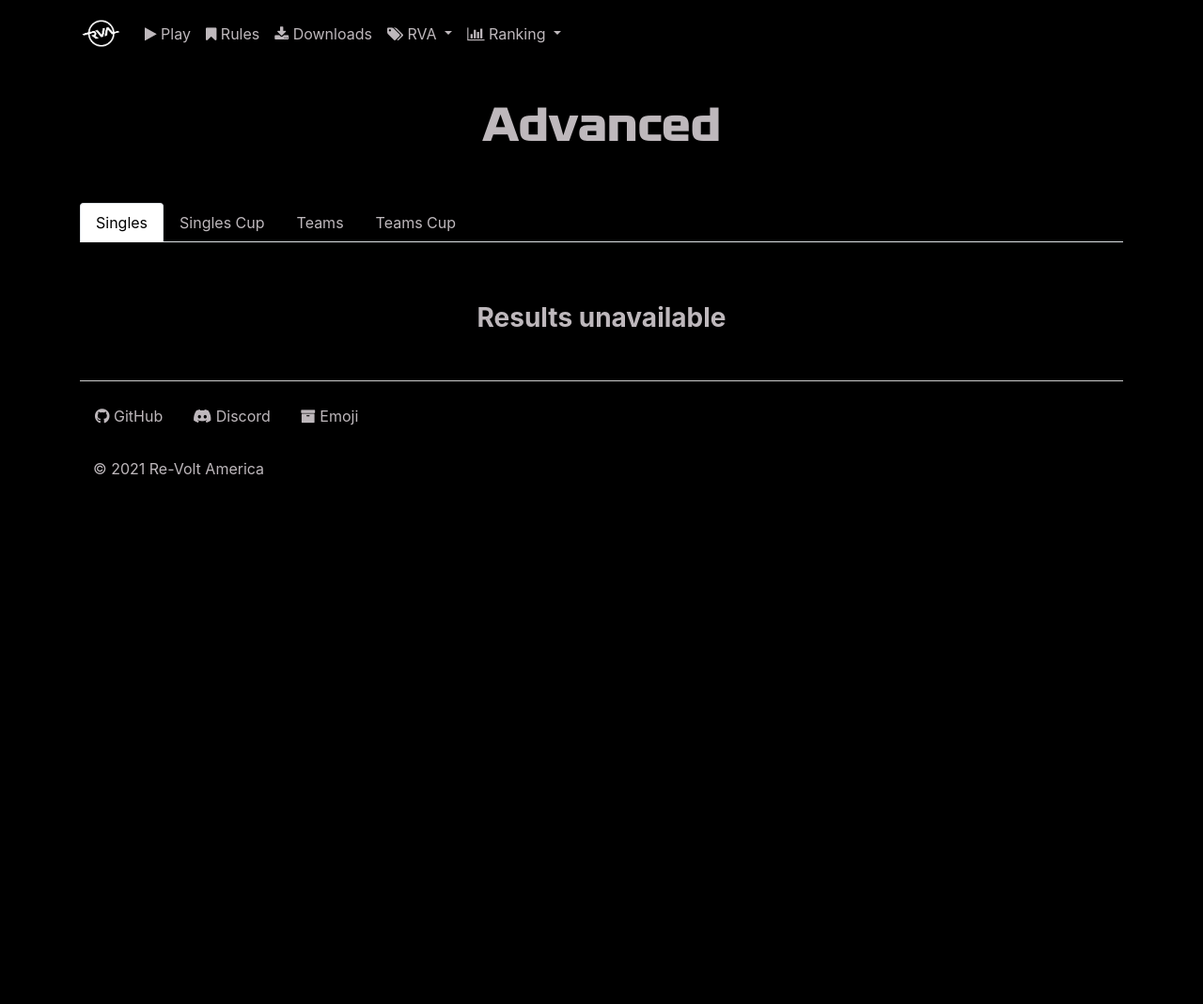
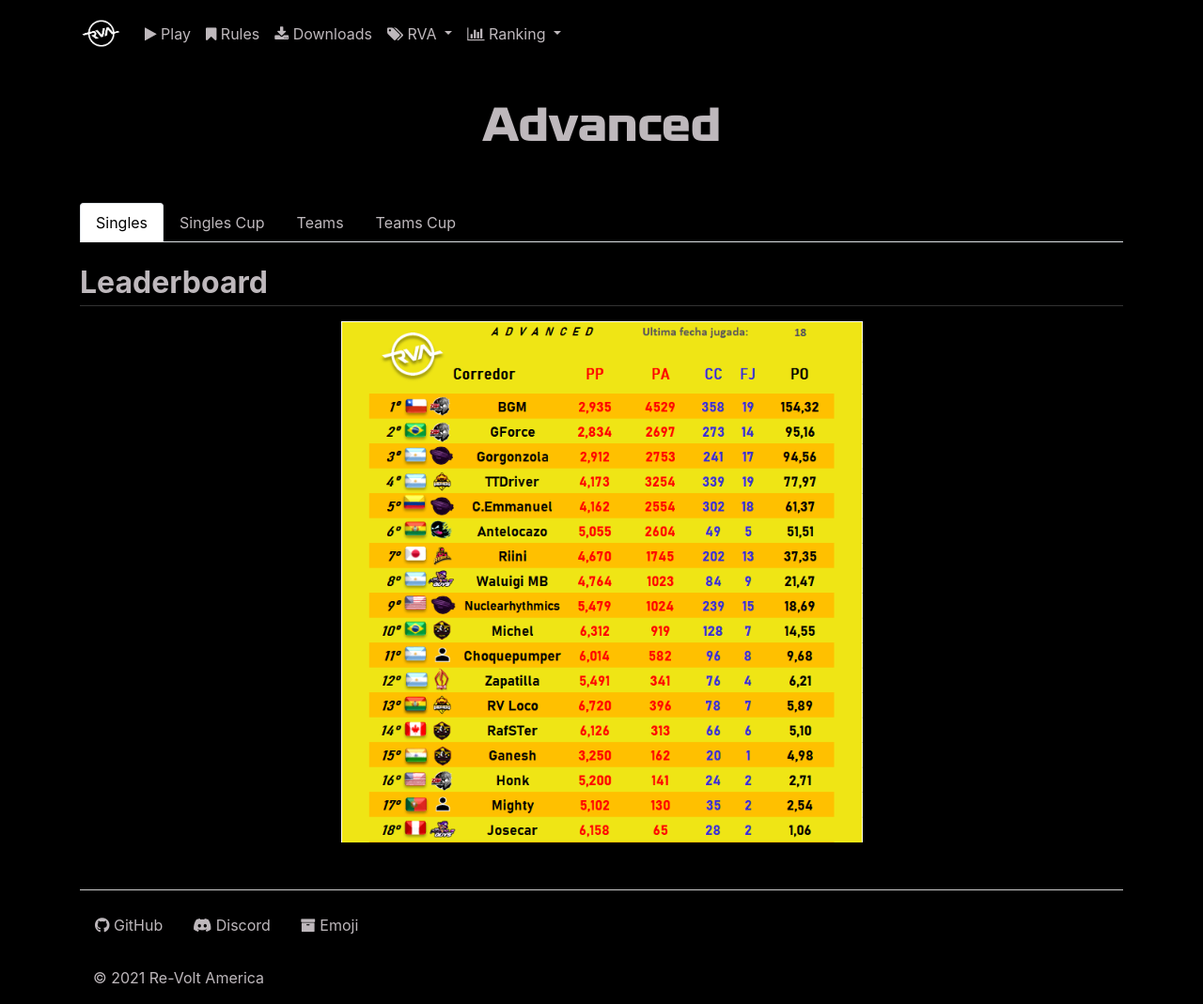
Before and after one commit to Re-Volt-America/Website, a Jekyll site: the page built from seasons/2020-2021/advanced.html, in a window 1280 px wide. Shown: the whole page at 94% size. Built offline with Jekyll 4.4.1, drawn with Linux system fonts in a browser that asks for light colours; nearby versions of some CDN libraries; emoji names are drawn with the system emoji font; before the commit the page ends 900 px from its top, so only the background shows below that.

Commit message:
Finish off Advanceds for the 2020-2021 season

```diff
--- a/_includes/2020-2021/advanced/singles-tm.md
+++ b/_includes/2020-2021/advanced/singles-tm.md
@@ -1,4 +1,45 @@
-<br/>
+<h2 style="margin-bottom: -0.7rem;"><b>Grand Turismo Cup</b> :1st_place_medal: 2400 :2nd_place_medal: 1800 :3rd_place_medal: 1200</h2>
+<hr class="hr-light"/>
+
+#### :construction: <u><b>PRE-RACE CONDITIONS</b></u>
+
+:game_die: Cars will be randomly selected by the game. Category-restricted.
+
+:man_pilot: Los 12 mejor posicionados del ranking.
+
+:arrows_clockwise: 10 #circuitos-rva seleccionados aleatoriamente.
+
+:checkered_flag: 2 vueltas por pista.
+
+:zap: Potenciadores DESACTIVADOS.
+
+:game_die: Una vez llegado el primer corredor, los demás corredores tendrán un límite de 10 segundos para llegar a
+la meta, de lo contrario no recibirán puntos. Los 8 corredores con mejor PA accederán a la fase final.
+
+<hr class="hr-light"/>
+
+#### :construction: <u><b>FINAL PHASE</b></u>
+
+:man_pilot: Qualified racers from the previous phase.
+
+:arrows_clockwise: Indefinite amount of #circuitos-rva.
+
+:checkered_flag: 3 laps per race.
+
+:zap: Pick-ups OFF.
+
+:game_die: Once a player reaches the finish line, the rest of the racers will have 12 seconds to finish the race.
+Players that don't finish under that treshold will be eliminated. If no racers are eliminated, the timelimit will be
+reduced by 2 seconds. The last player standing wins the cup.
+
+<h2 style="margin-bottom: -0.7rem;">:trophy: <b>RESULTS</b></h2>
+<hr class="hr-light"/>
+
 <div align="center">
-        <h3><b>Results unavailable</b></h3>
+    <img src="{{ site.url }}/assets/img/2020-2021/classes/advanced/grand-turismo-cup-final-results-1.png" style="height: 40%; width: 60%;" alt=""/>
+    <br/><br/>
+    <img src="{{ site.url }}/assets/img/2020-2021/classes/advanced/grand-turismo-cup-final-results-2.png" style="height: 40%; width: 60%;" alt=""/>
+    <br/><br/>
+    <img src="{{ site.url }}/assets/img/2020-2021/classes/advanced/grand-turismo-cup-final-results.png" style="height: 50%; width: 50%;" alt=""/>
+    <br/><br/>
 </div>
--- a/_includes/2020-2021/advanced/singles.md
+++ b/_includes/2020-2021/advanced/singles.md
@@ -1,4 +1,6 @@
-<br/>
+<h2 style="margin-bottom: -0.7rem;"><b>Leaderboard</b></h2>
+<hr class="hr-light"/>
+
 <div align="center">
-        <h3><b>Results unavailable</b></h3>
+    <img src="{{ site.url }}/assets/img/2020-2021/classes/advanced/singles-leaderboard.png" style="height: 50%; width: 50%;" alt=""/>
 </div>
--- a/_includes/2020-2021/advanced/teams-tm.md
+++ b/_includes/2020-2021/advanced/teams-tm.md
@@ -1,4 +1,29 @@
-<br/>
+<h2 style="margin-bottom: -0.7rem;"><b>Bomb Cup</b> :1st_place_medal: 1500 :2nd_place_medal: 800 :3rd_place_medal: 400</h2>
+<hr class="hr-light"/>
+
+#### :construction: <u><b>SINGLE PHASE</b></u>
+
+:man_pilot: Best 4 teams of the current leaderboard
+
+:arrows_clockwise: Random #circuitos-rva.
+
+:checkered_flag: No lap limit.
+
+:alarm_clock: 3-minute timer.
+
+:zap: Pickups ENABLED.
+
+:game_die: All 4 teams will race altogether. The last place gets eliminated
+once the timer runs out. Then, the players head to the next track. The surviving
+team wins the competition. All eliminated players can stay and help their fellow
+teammates, but they first have to change their names and leave the team's acronym accordingly (ZPL, ZAP, WAR, etc).
+
+<h2 style="margin-bottom: -0.7rem;">:trophy: <b>RESULTS</b></h2>
+<hr class="hr-light"/>
+
 <div align="center">
-        <h3><b>Results unavailable</b></h3>
+    <img src="{{ site.url }}/assets/img/2020-2021/classes/advanced/teams-tm-leaderboard.png" style="height: 40%; width: 60%;" alt=""/>
+    <br/><br/>
+    <img src="{{ site.url }}/assets/img/2020-2021/classes/advanced/teams-tm-final-podium.png" style="height: 40%; width: 60%;" alt=""/>
+    <br/><br/>
 </div>
--- a/_includes/2020-2021/advanced/teams.md
+++ b/_includes/2020-2021/advanced/teams.md
@@ -1,4 +1,6 @@
-<br/>
+<h2 style="margin-bottom: -0.7rem;"><b>Leaderboard</b></h2>
+<hr class="hr-light"/>
+
 <div align="center">
-        <h3><b>Results unavailable</b></h3>
+    <img src="{{ site.url }}/assets/img/2020-2021/classes/advanced/teams-leaderboard.png" style="height: 40%; width: 40%;" alt=""/>
 </div>
```
Also changed, not shown: assets/img/2020-2021/classes/advanced/grand-turismo-cup-final-results-1.png (added), assets/img/2020-2021/classes/advanced/grand-turismo-cup-final-results-2.png (added), assets/img/2020-2021/classes/advanced/grand-turismo-cup-final-results.png (added), assets/img/2020-2021/classes/advanced/singles-leaderboard.png (added), assets/img/2020-2021/classes/advanced/teams-leaderboard.png (added), assets/img/2020-2021/classes/advanced/teams-tm-leaderboard.png (added), 1 other file.
